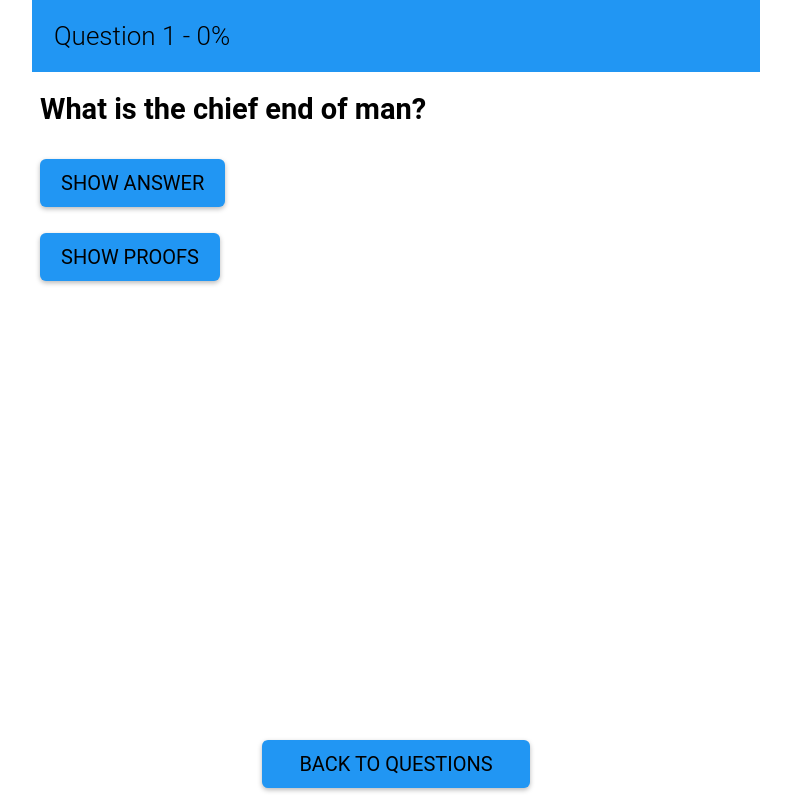
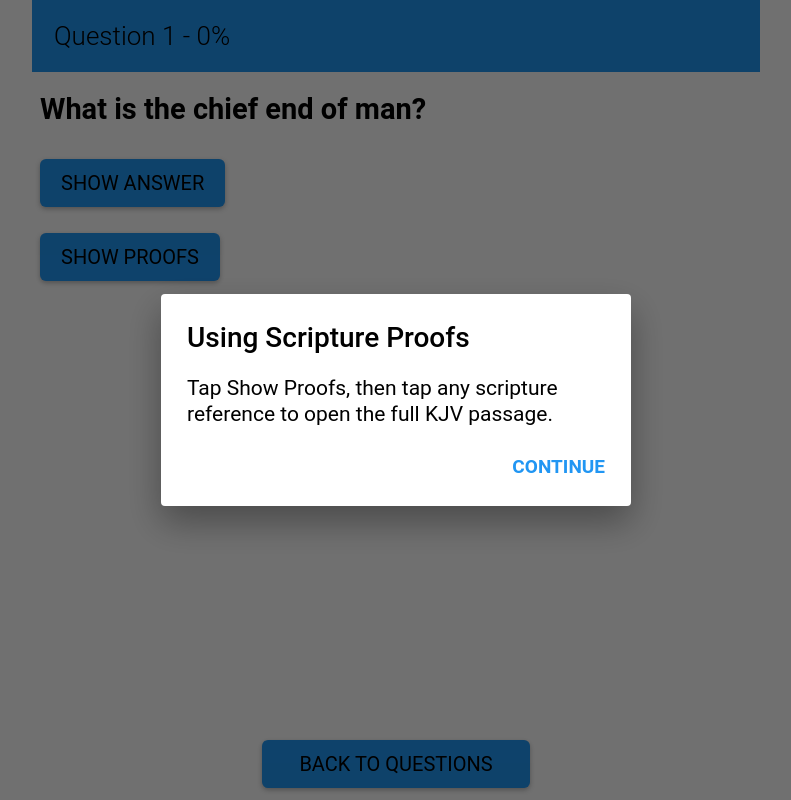
Before and after one commit to happelj/catechism-pwa, a React (Vite) app: page /questions/1 in a window 1280 px wide. Shown: the whole page, without its empty margins (244-1035 px from the left). Built offline with nearby package versions, Linux system fonts and the light colour scheme.

Commit message:
Show proof help on first question entry

```diff
--- a/src/screens/QuestionDetailScreen.tsx
+++ b/src/screens/QuestionDetailScreen.tsx
@@ -49,6 +49,15 @@ export function QuestionDetailScreen() {
     setTypedWords([]);
     requestAnimationFrame(() => captureRef.current?.focus());
   }, [parsedQuestionNumber]);
+
+  useEffect(() => {
+    if (!question?.proofs.length || settings.hasSeenProofHelp) {
+      return;
+    }
+
+    setIsProofHelpOpen(true);
+    requestAnimationFrame(() => captureRef.current?.blur());
+  }, [question, settings.hasSeenProofHelp]);
 
   useEffect(() => {
     contentRef.current?.scrollTo({ behavior: "smooth", top: contentRef.current.scrollHeight });
@@ -121,13 +130,13 @@ export function QuestionDetailScreen() {
   }
 
   function toggleProofs() {
-    const nextVisible = !areProofsVisible;
-    setAreProofsVisible(nextVisible);
+    setAreProofsVisible((value) => !value);
+  }
 
-    if (nextVisible && question.proofs.length > 0 && !settings.hasSeenProofHelp) {
-      setIsProofHelpOpen(true);
-      markProofHelpSeen();
-    }
+  function dismissProofHelp() {
+    setIsProofHelpOpen(false);
+    markProofHelpSeen();
+    requestAnimationFrame(() => captureRef.current?.focus());
   }
 
   return (
@@ -228,12 +237,12 @@ export function QuestionDetailScreen() {
       </footer>
       {activeProof && <ProofDialog onDismiss={() => setActiveProof(null)} reference={activeProof} />}
       {isProofHelpOpen && (
-        <Dialog onDismiss={() => setIsProofHelpOpen(false)} title="Using Scripture Proofs">
+        <Dialog onDismiss={dismissProofHelp} title="Using Scripture Proofs">
           <p className="dialog-copy">
             Tap Show Proofs, then tap any scripture reference to open the full KJV passage.
           </p>
           <div className="dialog-actions">
-            <button onClick={() => setIsProofHelpOpen(false)} type="button">Continue</button>
+            <button onClick={dismissProofHelp} type="button">Continue</button>
           </div>
         </Dialog>
       )}
```
